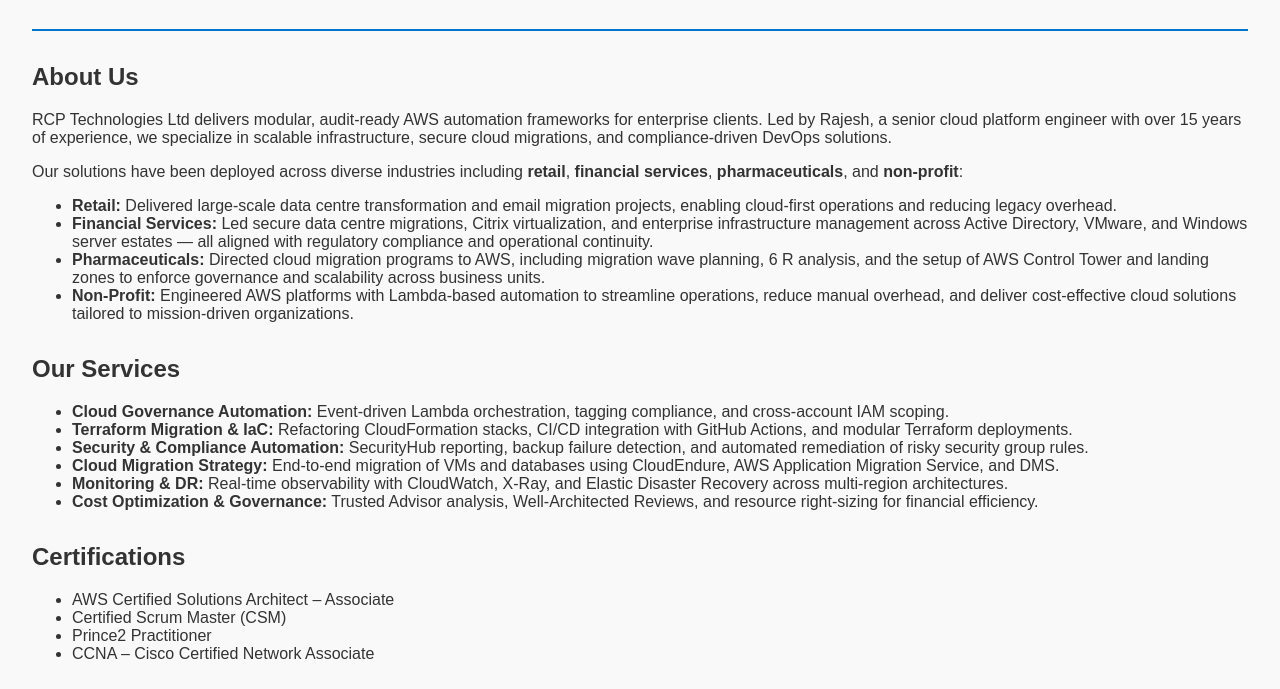
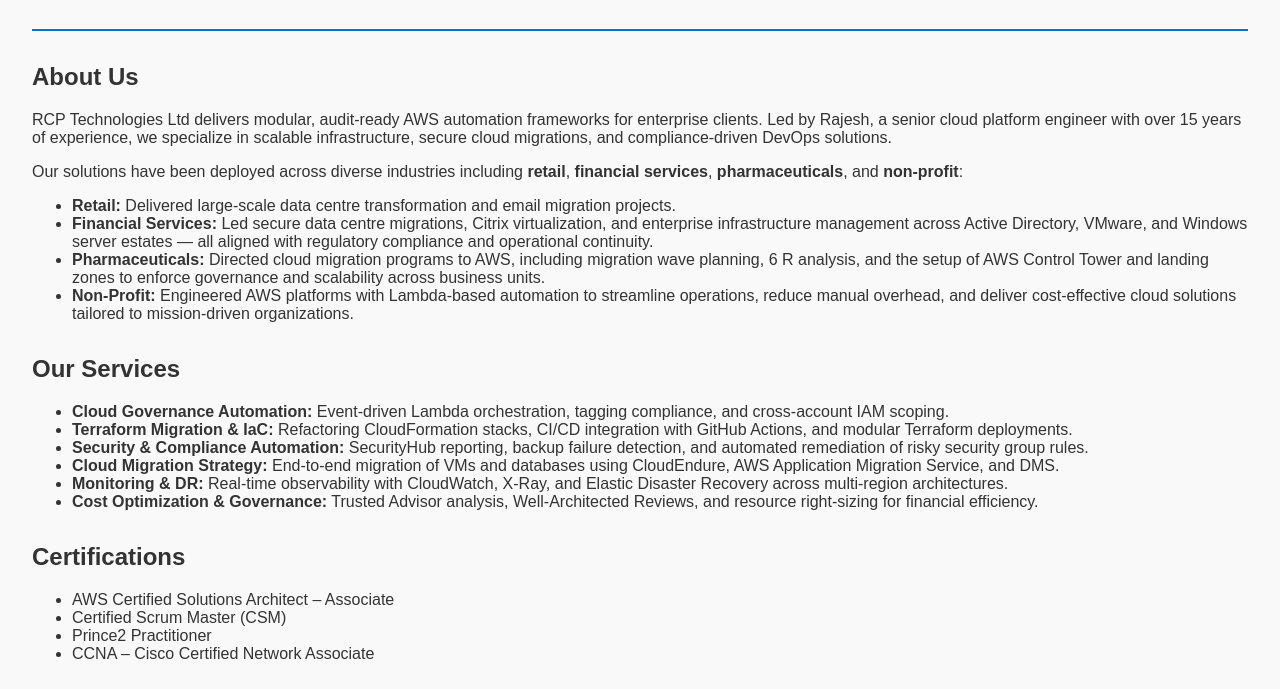
Before and after one commit to rajcp1/rcptechnologies-site, a plain HTML site: page index.html in a window 1280 px wide. Shown: the part 111-800 px from the top of the page. Drawn offline with Linux system fonts and the light colour scheme.

Commit message:
Update index.html

```diff
--- a/index.html
+++ b/index.html
@@ -24,7 +24,7 @@
 
   <p>Our solutions have been deployed across diverse industries including <strong>retail</strong>, <strong>financial services</strong>, <strong>pharmaceuticals</strong>, and <strong>non-profit</strong>:</p>
   <ul>
-    <li><strong>Retail:</strong> Delivered large-scale data centre transformation and email migration projects, enabling cloud-first operations and reducing legacy overhead.</li>
+    <li><strong>Retail:</strong> Delivered large-scale data centre transformation and email migration projects.</li>
     <li><strong>Financial Services:</strong> Led secure data centre migrations, Citrix virtualization, and enterprise infrastructure management across Active Directory, VMware, and Windows server estates — all aligned with regulatory compliance and operational continuity.</li>
     <li><strong>Pharmaceuticals:</strong> Directed cloud migration programs to AWS, including migration wave planning, 6 R analysis, and the setup of AWS Control Tower and landing zones to enforce governance and scalability across business units.</li>
     <li><strong>Non-Profit:</strong> Engineered AWS platforms with Lambda-based automation to streamline operations, reduce manual overhead, and deliver cost-effective cloud solutions tailored to mission-driven organizations.</li>
```
